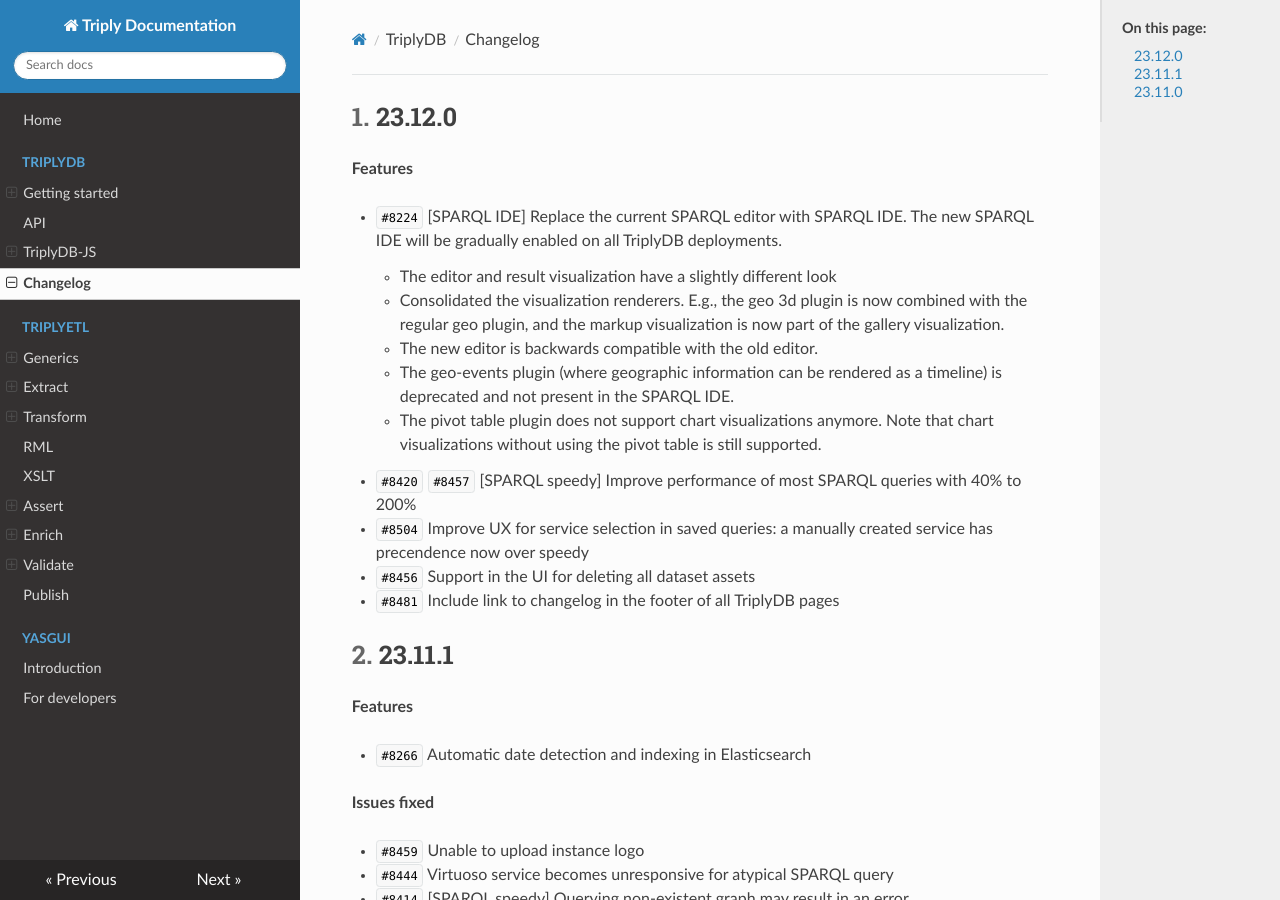
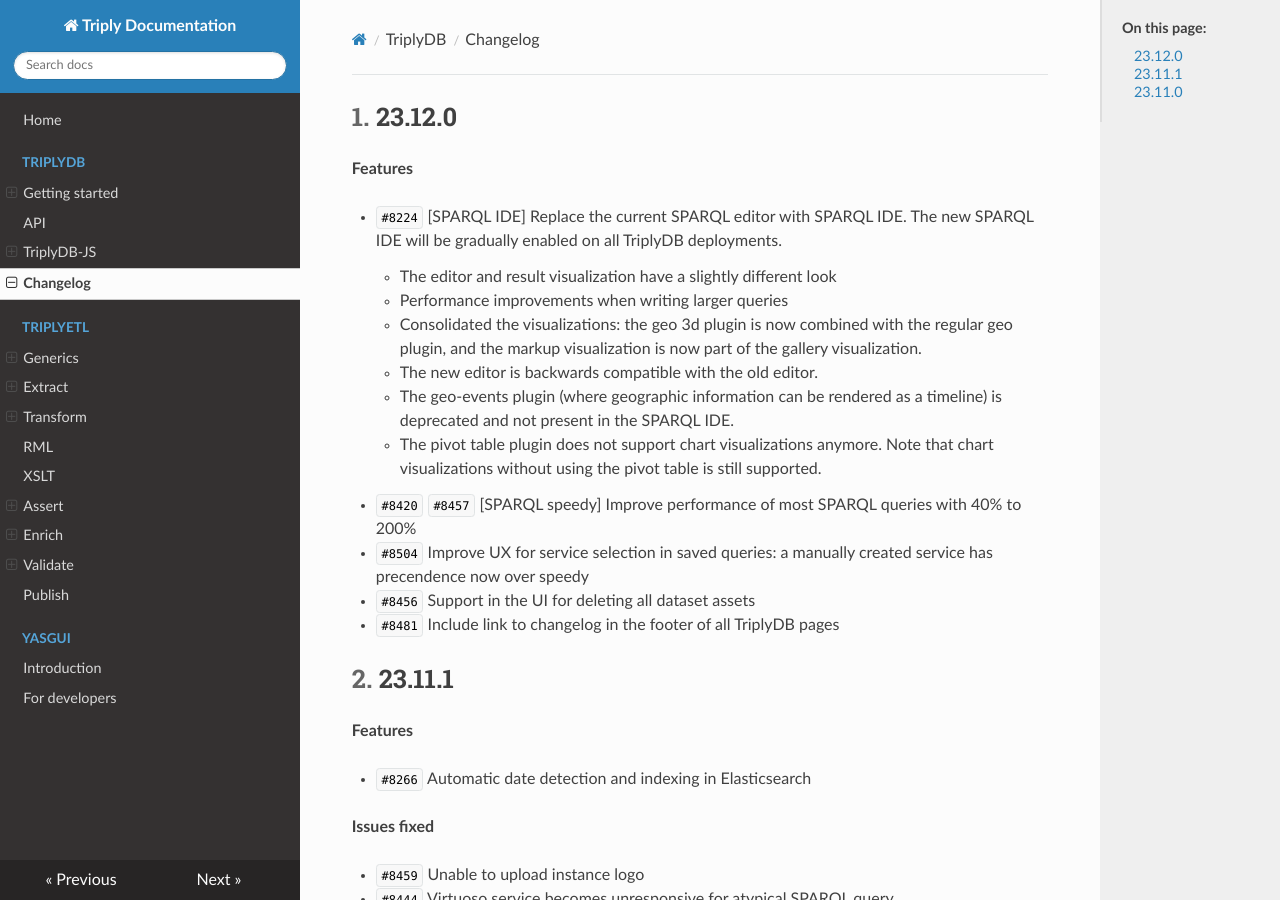
Before and after one commit to TriplyDB/Documentation, an MkDocs documentation site: the page built from docs/triplydb-changelog/index.md, in a window 1280 px wide and 900 px high. Built offline with MkDocs 1.6.1, drawn with Linux system fonts in a browser that asks for light colours.

Commit message:
Small improvements to changelog

```diff
--- a/docs/triplydb-changelog/index.md
+++ b/docs/triplydb-changelog/index.md
@@ -12,7 +12,8 @@
 
 - `#8224` [SPARQL IDE] Replace the current SPARQL editor with SPARQL IDE. The new SPARQL IDE will be gradually enabled on all TriplyDB deployments.
     - The editor and result visualization have a slightly different look
-    - Consolidated the visualization renderers. E.g., the geo 3d plugin is now combined with the regular geo plugin, and the markup visualization is now part of the gallery visualization.
+    - Performance improvements when writing larger queries
+    - Consolidated the visualizations: the geo 3d plugin is now combined with the regular geo plugin, and the markup visualization is now part of the gallery visualization.
     - The new editor is backwards compatible with the old editor.
     - The geo-events plugin (where geographic information can be rendered as a timeline) is deprecated and not present in the SPARQL IDE.
     - The pivot table plugin does not support chart visualizations anymore. Note that chart visualizations without using the pivot table is still supported.
```
